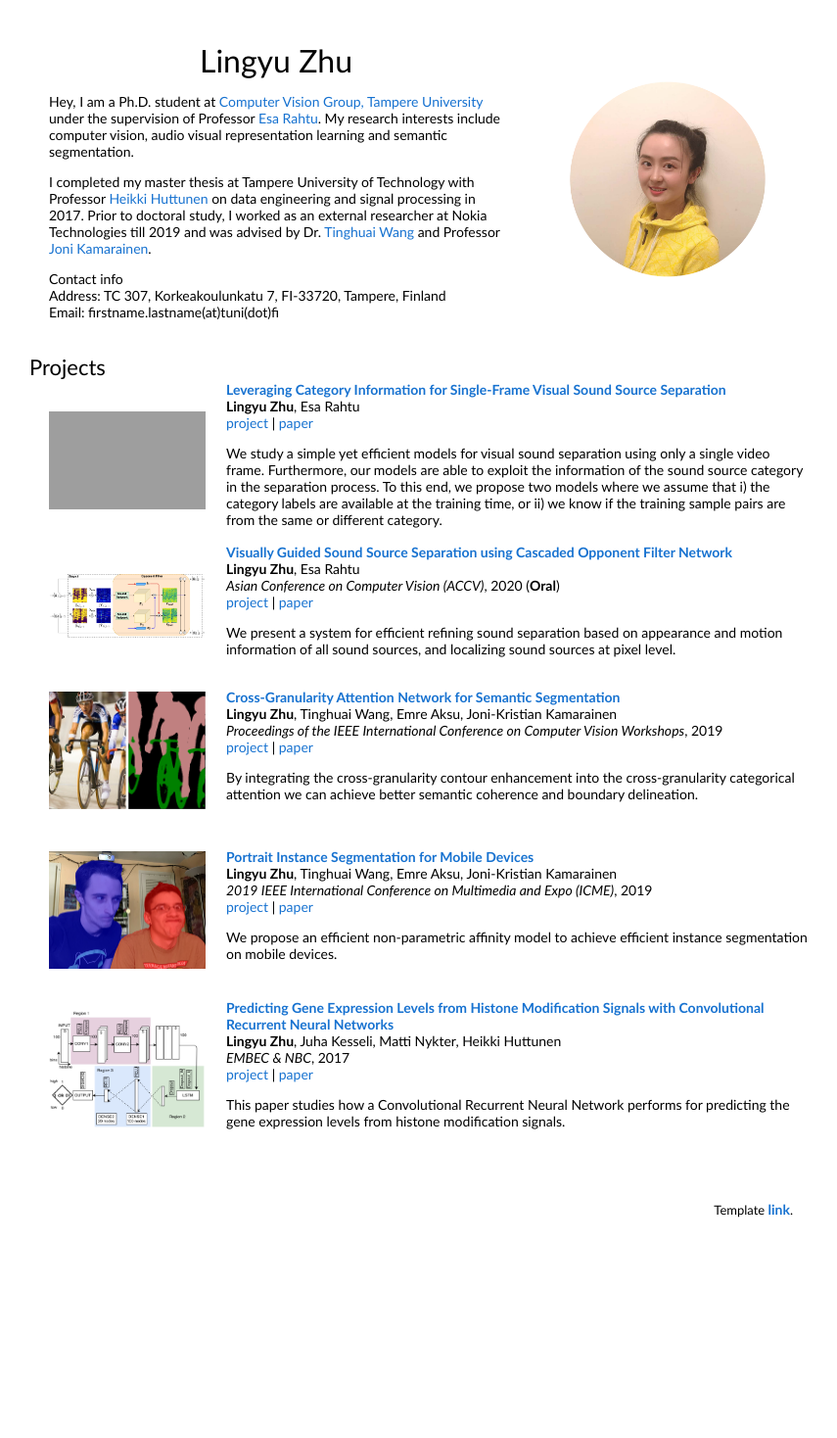
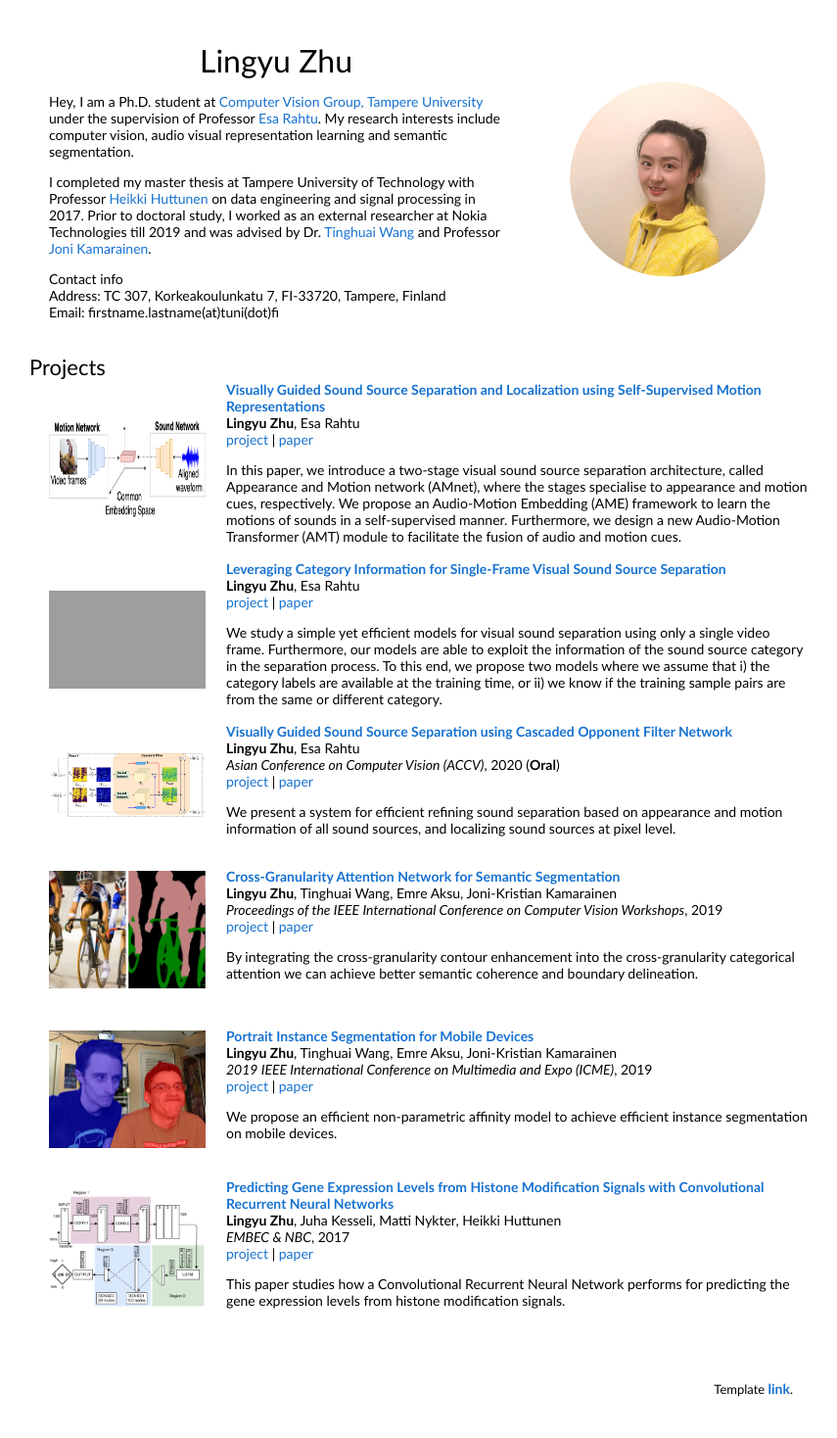
Before and after one commit to ly-zhu/ly-zhu.github.io, a Jekyll site: the page index.html, which Jekyll copies as it is, in a window 1280 px wide. Shown: the whole page at 98% size, without its empty margins (210-1065 px from the left). Built offline with Jekyll 4.4.1, drawn with Linux system fonts in a browser that asks for light colours; before the commit the page ends 1285 px from its top, so only the background shows below that; grey boxes are pictures that could not be loaded.

Commit message:
create webpage of self-supervised motion representation

```diff
--- a/index.html
+++ b/index.html
@@ -50,6 +50,28 @@
           <heading>Projects</heading>
         </td>
     </table>
+
+    <table style="width:100%;border:0px;border-spacing:0px;border-collapse:separate;margin-right:auto;margin-left:auto;"><tbody>
+
+      <tr>
+        <td style="padding:20px;width:25%;vertical-align:middle">
+          <img src="self-supervised-motion-representations/figures/AME.png" alt="blind-date" width="160" height="100">
+        </td>
+        <td width="75%" valign="middle">
+          <a href="https://arxiv.org/pdf/2007.07984.pdf">
+            <papertitle>Visually Guided Sound Source Separation and Localization using Self-Supervised Motion Representations</papertitle>
+          </a>
+          <br>
+          <strong>Lingyu Zhu</strong>, Esa Rahtu
+          <br>
+          <a href="https://ly-zhu.github.io/leveraging-category-information-for-single-frame-visual-sound-source-separation">project</a> |
+          <a href="https://arxiv.org/pdf/2007.07984.pdf">paper</a>
+          <p>
+          In this paper, we introduce a two-stage visual sound source separation architecture, called Appearance and Motion network (AMnet), where the stages specialise to appearance and motion cues, respectively. We propose an Audio-Motion Embedding (AME) framework to learn the motions of sounds in a self-supervised manner. Furthermore, we design a new Audio-Motion Transformer (AMT) module to facilitate the fusion of audio and motion cues.
+          </p>
+        </td>
+      </tr>
+    </tbody></tbody>
 
 
     <table style="width:100%;border:0px;border-spacing:0px;border-collapse:separate;margin-right:auto;margin-left:auto;"><tbody>
```
Also changed, not shown: leveraging-category-information-for-single-frame-visual-sound-source-separation.md (+2 -1 lines), self-supervised-motion-representations.md (added, +67 -0 lines), README.md, self-supervised-motion-representations/figures/AME.png (added), self-supervised-motion-representations/figures/AMT.png (added), self-supervised-motion-representations/figures/eq_1.png (added), self-supervised-motion-representations/figures/eq_2.png (added), self-supervised-motion-representations/figures/overview.png (added), self-supervised-motion-representations/figures/sep_diff_MUSIC21.png (added), self-supervised-motion-representations/figures/sep_same.png (added), 2 other files.
